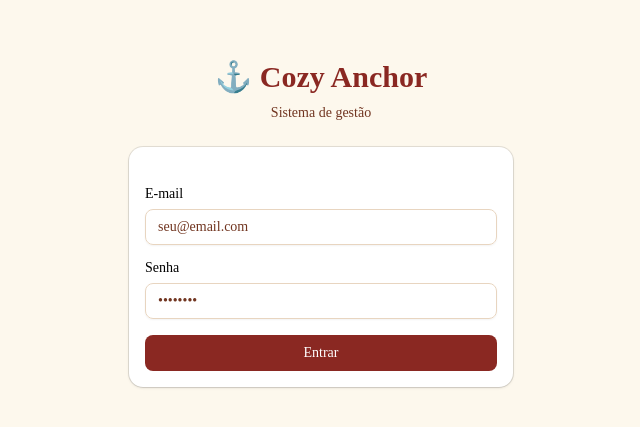
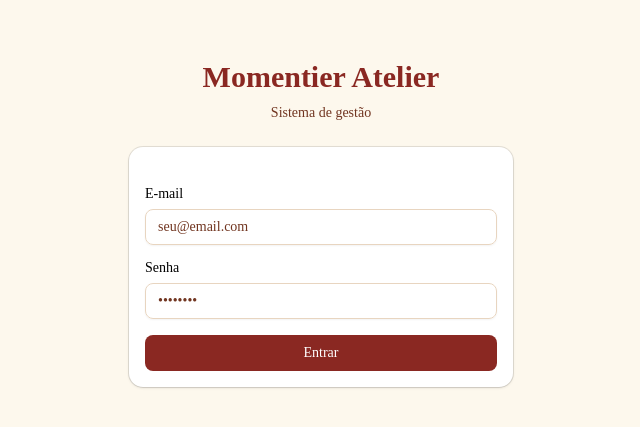
Before and after one commit to momentierA/momentieratelier-app, a Next.js app: page /login in a window 1280 px wide. Shown: the part 177-604 px from the top of the page, without its empty margins (319-959 px from the left). Built offline with nearby package versions, Linux system fonts and the light colour scheme.

Commit message:
fix: renomear Cozy Anchor → Momentier Atelier em todos os arquivos
Co-Authored-By: Claude Sonnet 4.6 <noreply@anthropic.com>

```diff
--- a/app/(auth)/login/page.tsx
+++ b/app/(auth)/login/page.tsx
@@ -37,7 +37,7 @@ export default function LoginPage() {
     <div className="min-h-screen flex items-center justify-center bg-brand-cream px-4">
       <div className="w-full max-w-sm space-y-6">
         <div className="text-center">
-          <h1 className="text-3xl font-bold text-brand-red">⚓ Cozy Anchor</h1>
+          <h1 className="text-3xl font-bold text-brand-red">Momentier Atelier</h1>
           <p className="text-muted-foreground mt-2 text-sm">Sistema de gestão</p>
         </div>
 
--- a/app/layout.tsx
+++ b/app/layout.tsx
@@ -6,8 +6,8 @@ import { Providers } from "@/components/providers";
 const geist = Geist({ variable: "--font-geist-sans", subsets: ["latin"] });
 
 export const metadata: Metadata = {
-  title: "Cozy Anchor",
-  description: "Sistema de gestão",
+  title: "Momentier Atelier",
+  description: "Momentier Atelier — Sistema de gestão",
 };
 
 export default function RootLayout({ children }: { children: React.ReactNode }) {
--- a/components/layout/Sidebar.tsx
+++ b/components/layout/Sidebar.tsx
@@ -31,7 +31,7 @@ export function Sidebar() {
   return (
     <aside className="w-60 shrink-0 bg-white border-r border-border flex flex-col min-h-screen">
       <div className="px-6 py-5 border-b border-border">
-        <span className="text-xl font-bold text-brand-red tracking-tight">⚓ Cozy Anchor</span>
+        <span className="text-xl font-bold text-brand-red tracking-tight">Momentier Atelier</span>
       </div>
 
       <nav className="flex-1 px-3 py-4 space-y-1">
--- a/package.json
+++ b/package.json
@@ -1,5 +1,5 @@
 {
-  "name": "cozy-anchor",
+  "name": "momentier-atelier",
   "version": "0.1.0",
   "private": true,
   "scripts": {
```
Also changed, not shown: 2 other files (tests, documents, lock files or other folders).
